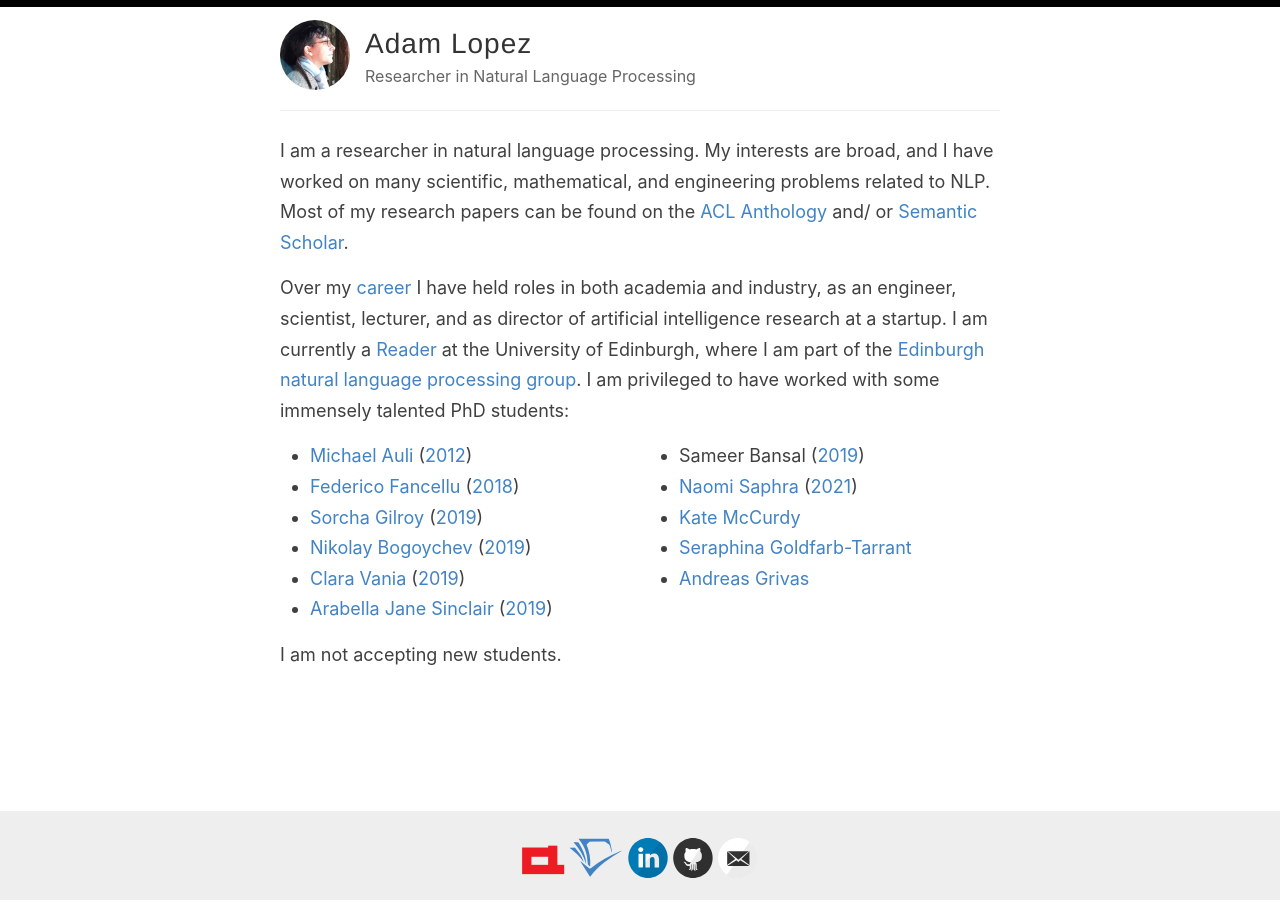
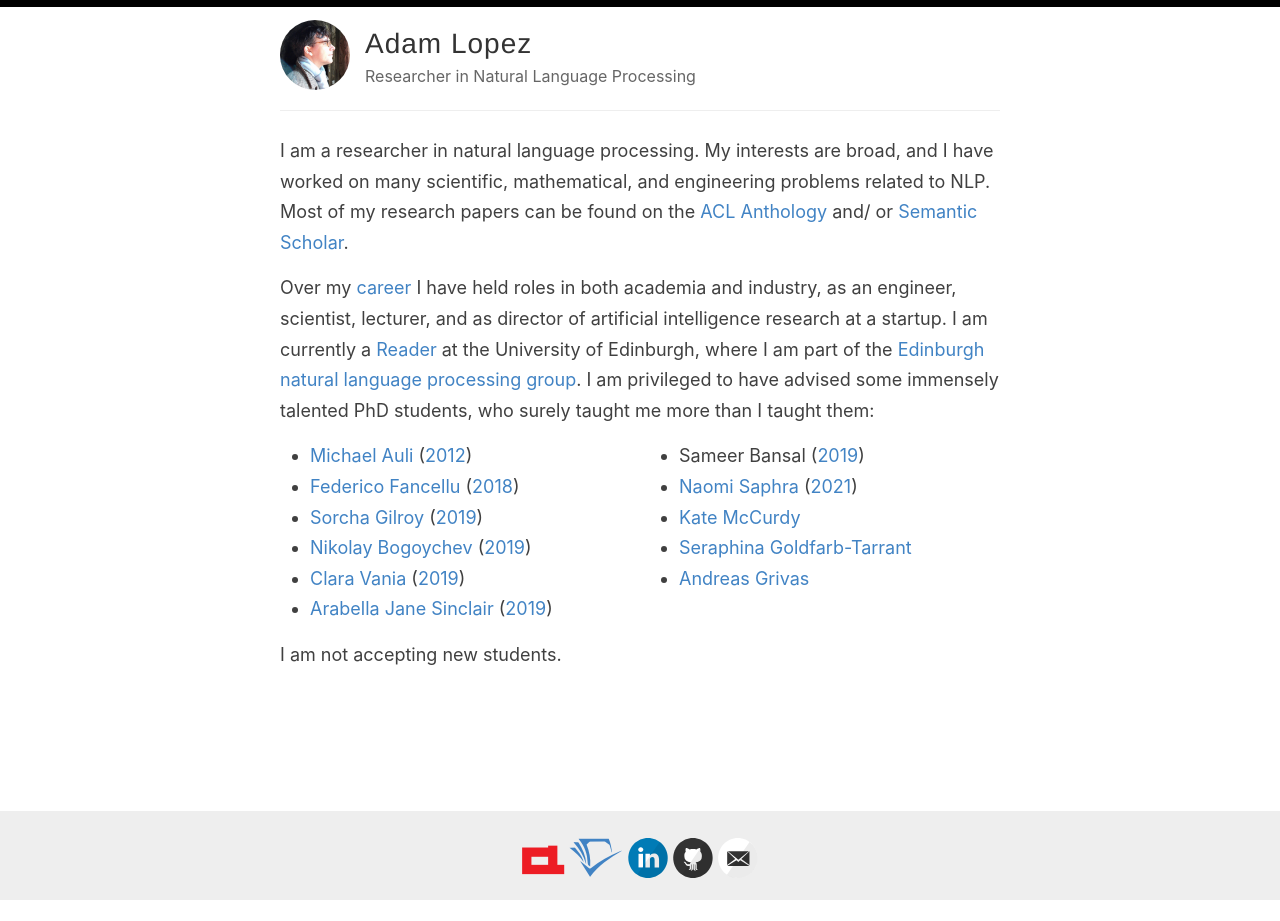
Before and after one commit to alopez/alopez.github.com, a Jekyll site: the page built from index.md, in a window 1280 px wide. Built offline with Jekyll 4.4.1, drawn with Linux system fonts in a browser that asks for light colours; some web fonts are replaced; the list of posts is cut into pages by our own code.

Commit message:
Update index.md

```diff
--- a/index.md
+++ b/index.md
@@ -12,7 +12,7 @@ Over my [career](https://www.linkedin.com/in/adam-lopez-nlp-researcher/) I have
 I am currently a [Reader](https://en.wikipedia.org/wiki/Reader_(academic_rank))
 at the University of Edinburgh, where I am part of the
 [Edinburgh natural language processing group](http://groups.inf.ed.ac.uk/edinburghnlp/).
-I am privileged to have worked with some immensely talented PhD students:
+I am privileged to have advised some immensely talented PhD students, who surely taught me more than I taught them:
 
 <div class="students">
 - [Michael Auli](https://michaelauli.github.io/) ([2012](https://era.ed.ac.uk/handle/1842/7636))
```
